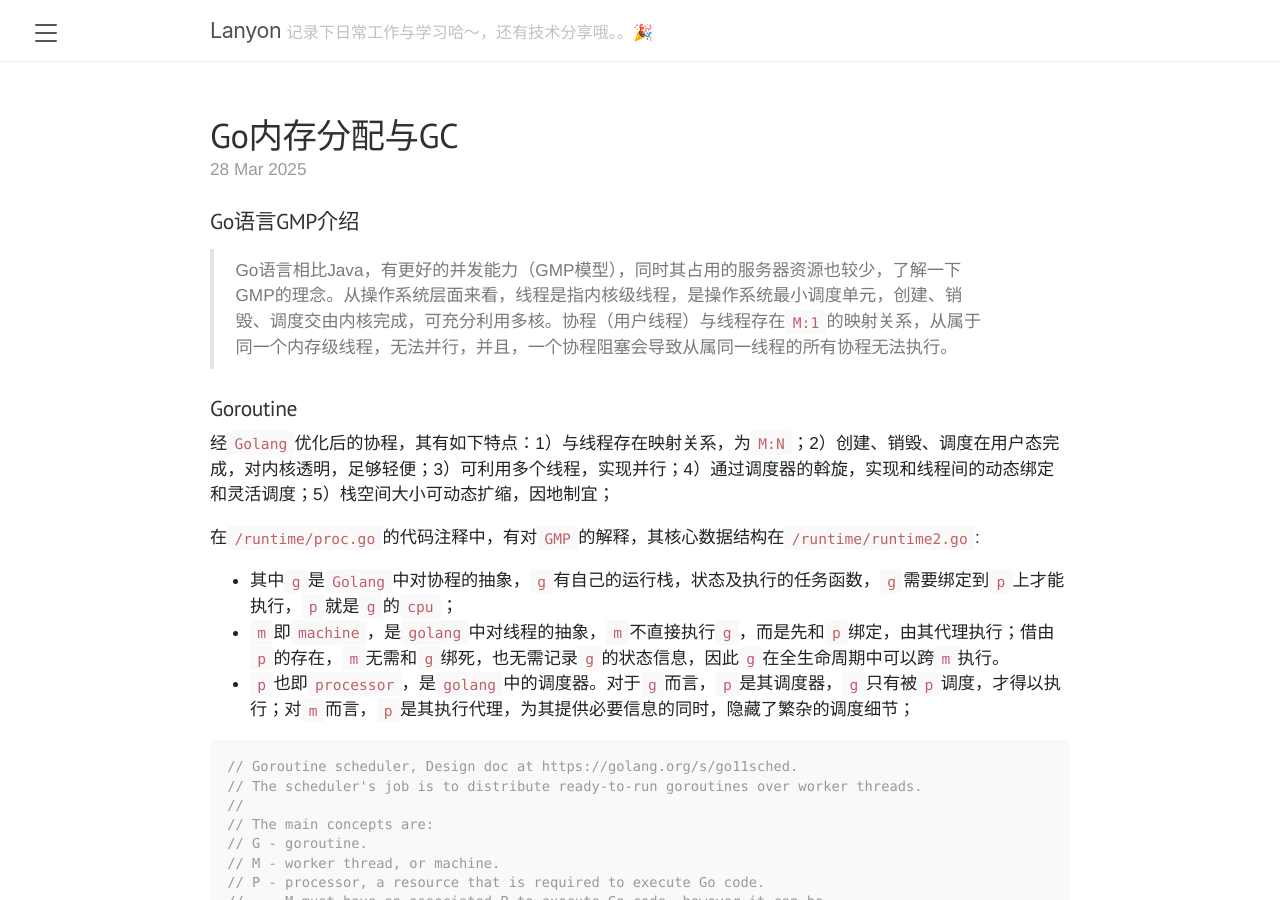
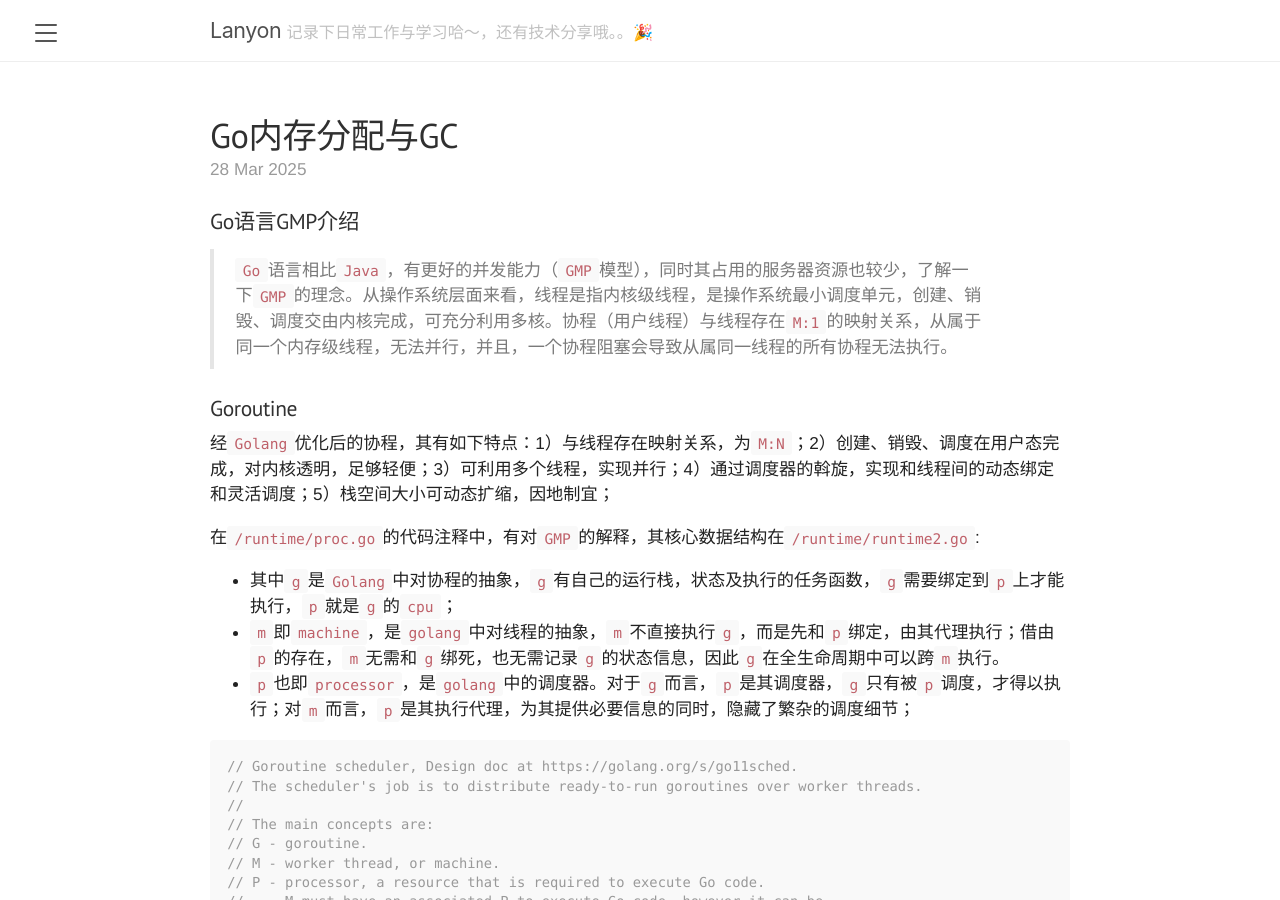
Before and after one commit to dongma/dongma.github.io, a Jekyll site: the page built from _posts/2025-03-28-go内存分配与GC.md, in a window 1280 px wide and 900 px high. Built offline with Jekyll 4.4.1, drawn with Linux system fonts in a browser that asks for light colours; some of the changed text lies outside the part shown.

```diff
--- a/_posts/2025-03-28-go内存分配与GC.md
+++ b/_posts/2025-03-28-go内存分配与GC.md
@@ -3,7 +3,7 @@ layout: post
 title: Go内存分配与GC
 ---
 ### Go语言GMP介绍
-> Go语言相比Java，有更好的并发能力（GMP模型），同时其占用的服务器资源也较少，了解一下GMP的理念。从操作系统层面来看，线程是指内核级线程，是操作系统最小调度单元，创建、销毁、调度交由内核完成，可充分利用多核。协程（用户线程）与线程存在`M:1`的映射关系，从属于同一个内存级线程，无法并行，并且，一个协程阻塞会导致从属同一线程的所有协程无法执行。
+> `Go`语言相比`Java`，有更好的并发能力（`GMP`模型），同时其占用的服务器资源也较少，了解一下`GMP`的理念。从操作系统层面来看，线程是指内核级线程，是操作系统最小调度单元，创建、销毁、调度交由内核完成，可充分利用多核。协程（用户线程）与线程存在`M:1`的映射关系，从属于同一个内存级线程，无法并行，并且，一个协程阻塞会导致从属同一线程的所有协程无法执行。
 
 ### Goroutine
 经`Golang`优化后的协程，其有如下特点：1）与线程存在映射关系，为`M:N`；2）创建、销毁、调度在用户态完成，对内核透明，足够轻便；3）可利用多个线程，实现并行；4）通过调度器的斡旋，实现和线程间的动态绑定和灵活调度；5）栈空间大小可动态扩缩，因地制宜；
@@ -114,6 +114,7 @@ title: Go内存分配与GC
 
 ## Go垃圾回收原理
 > 做`Java`的都对`GC`比较熟悉，在`JVM`中常见的`GC`算法有：标记整理（Mark-Sweep）、标记压缩（Mark-Compact）、半空间复制（类似于`G1`），通过引用计数寻找不可达对象，便于垃圾回收。
+
 ### `Go`中三色标记法
 `Golang GC`中用到的三色标记法属于标记清扫-算法下的一种实现，由荷兰的计算机科学家`Dijkstra`提出，下面阐述要点：
 - 对象分为三种颜色标记：黑、灰、白，黑对象代表，对象自身存活，且其指向对象都已标记完成；
```
Also changed, not shown: _posts/2025-04-07-浅谈nginx服务代理.md (added, +16 -0 lines).
